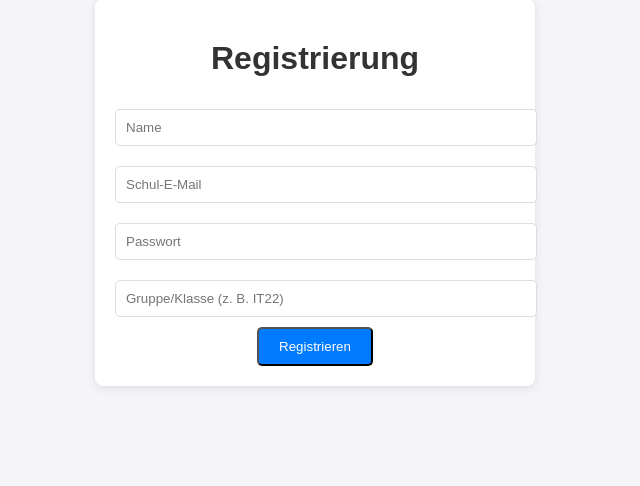
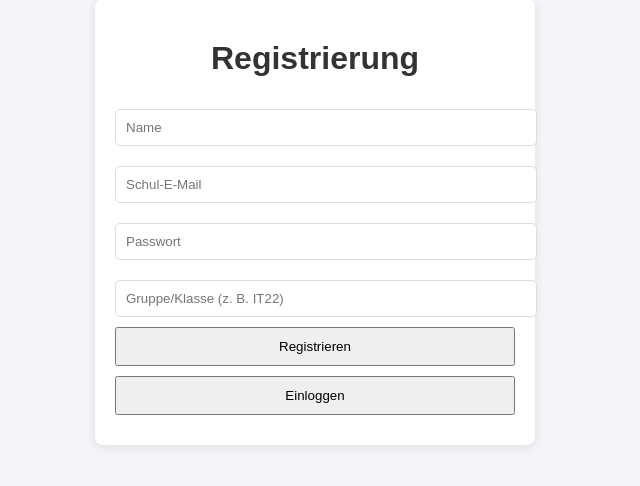
Before and after one commit to TVil23/CoffeeStar, a PHP site: page /register.php in a window 1280 px wide. Shown: the part 51-537 px from the top of the page, without its empty margins (325-965 px from the left). Run offline with PHP 8.4, Linux system fonts and the light colour scheme.

Commit message:
Tests und Buttons

```diff
--- a/03-BackEnd/Login-System/register.php
+++ b/03-BackEnd/Login-System/register.php
@@ -15,6 +15,11 @@
             <input type="password" name="password" placeholder="Passwort" required>
             <input type="text" name="group_class" placeholder="Gruppe/Klasse (z. B. IT22)">
             <button type="submit" class="button">Registrieren</button>
+
+            <button type="button" onclick="window.location.href='login.php'" class="button">Einloggen</button>
+
+
+
         </form>
     </div>
 
@@ -29,12 +34,12 @@
         $group_class = htmlspecialchars($_POST['group_class']);
 
         if ($email && strlen($password) >= 8) {
-            $hashed_password = password_hash($password, PASSWORD_BCRYPT);
+            $hashedPassword = password_hash($password, PASSWORD_BCRYPT);
             $token = bin2hex(random_bytes(16));
 
             // PDO für das Einfügen der Daten verwenden
             $stmt = $pdo->prepare("INSERT IGNORE  INTO users (name, email, password, group_class, token) VALUES (?, ?, ?, ?, ?)");
-            if ($stmt->execute([$name, $email, $hashed_password, $group_class, $token])) {
+            if ($stmt->execute([$name, $email, $hashedPassword , $group_class, $token])) {
                 $confirm_link = "http://yourdomain.com/confirm.php?token=$token";
                 mail($email, "Bestätigen Sie Ihre Registrierung", "Klicken Sie auf den folgenden Link: $confirm_link");
                 echo "Registrierung erfolgreich! Bitte prüfen Sie Ihre E-Mails.";
--- a/03-BackEnd/Login-System/styles.css
+++ b/03-BackEnd/Login-System/styles.css
@@ -28,12 +28,11 @@ form input {
 }
 
 .button {
-    display: inline-block;
-    padding: 10px 20px;
-    background: #007BFF;
-    color: white;
-    text-decoration: none;
-    border-radius: 5px;
+    display: block;  /* Dadurch werden beide Buttons blockweise untereinander angezeigt */
+    margin-bottom: 10px;  /* Hier wird ein Abstand zwischen den Buttons hinzugefügt */
+    padding: 10px;
+    text-align: center;
+    width: 100%;
 }
 
 .button:hover {
```
Also changed, not shown: 03-BackEnd/Login-System/login.php (+8 -0 lines).
